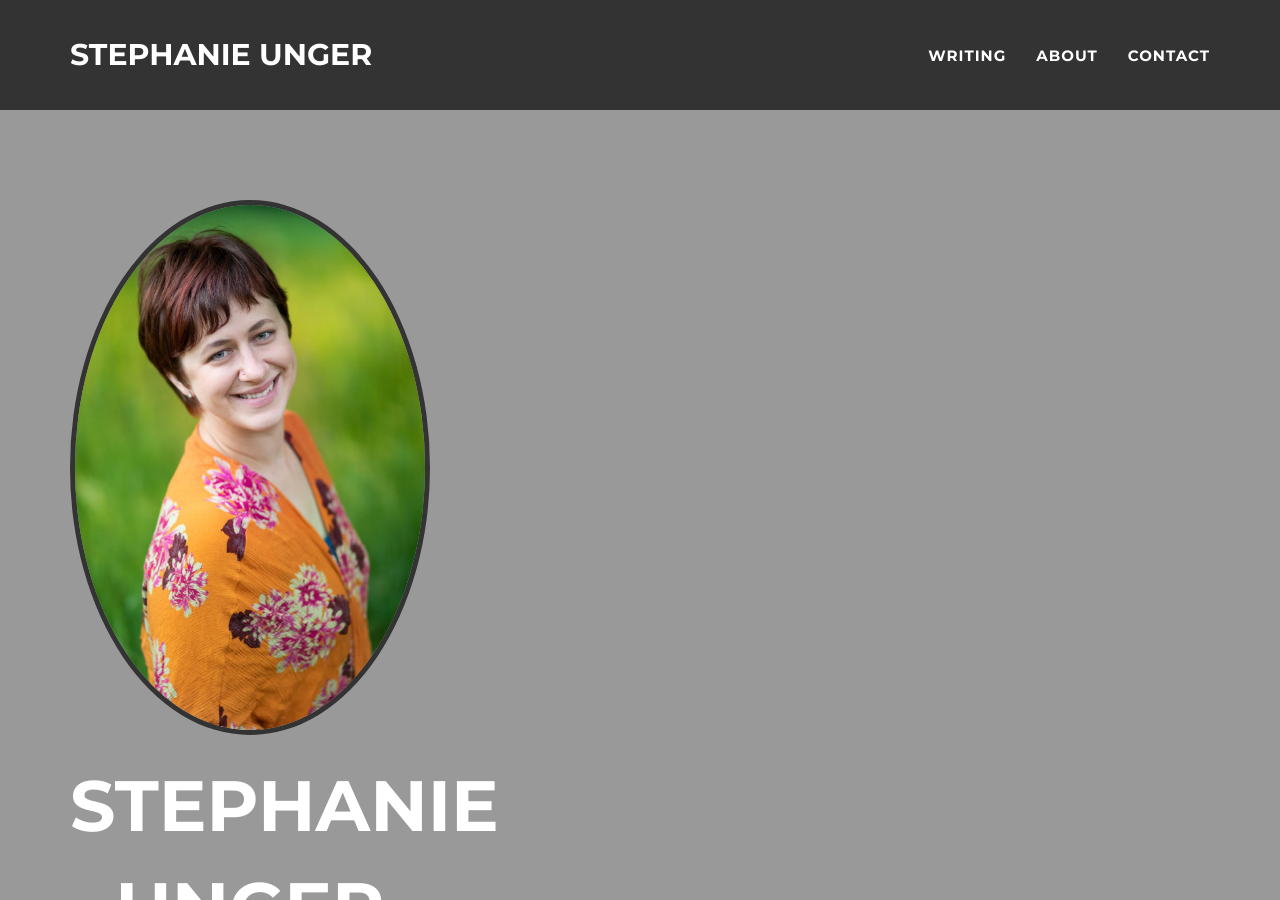
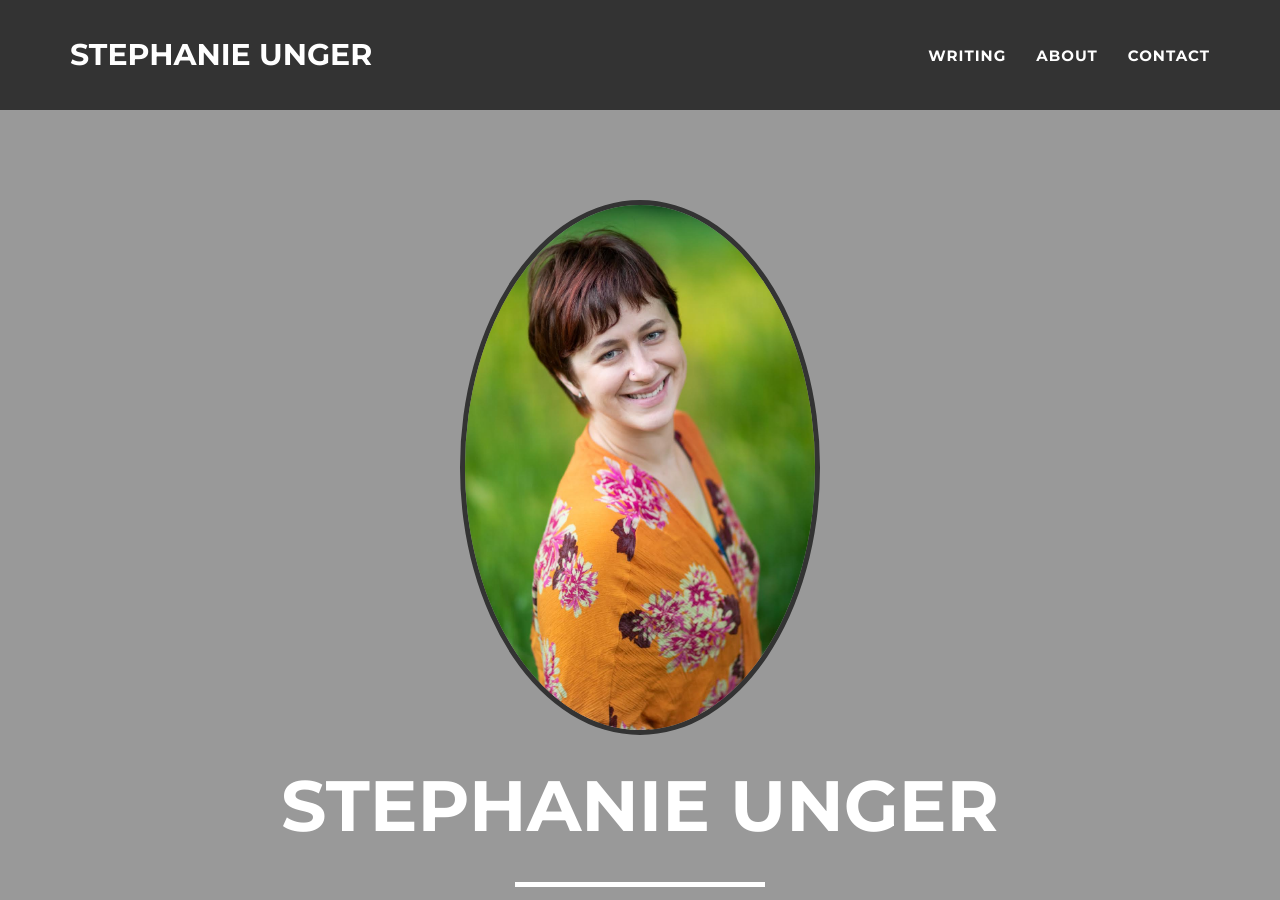
Before and after one commit to stepheunger/stepheunger.github.io, a Jekyll site: the page built from index.html, in a window 1280 px wide and 900 px high. Built offline with Jekyll 4.4.1, drawn with Linux system fonts in a browser that asks for light colours.

Commit message:
Update header.html

```diff
--- a/_includes/header.html
+++ b/_includes/header.html
@@ -2,8 +2,14 @@
     <header>
         <div class="container">
             <div class="row">
+                <div class="col-lg-4"></div>
                 <div class="col-lg-4">
                     <img class="img-responsive profile-img" src="img/stephanie-unger.jpg" alt="">
+                </div>
+                <div class="col-lg-4"></div>
+            </div>
+            <div class="row">
+                <div class="col-lg-12">
                     <div class="intro-text">
                         <span class="name">{{ site.title }}</span>
                         <hr class="star-light">
```
